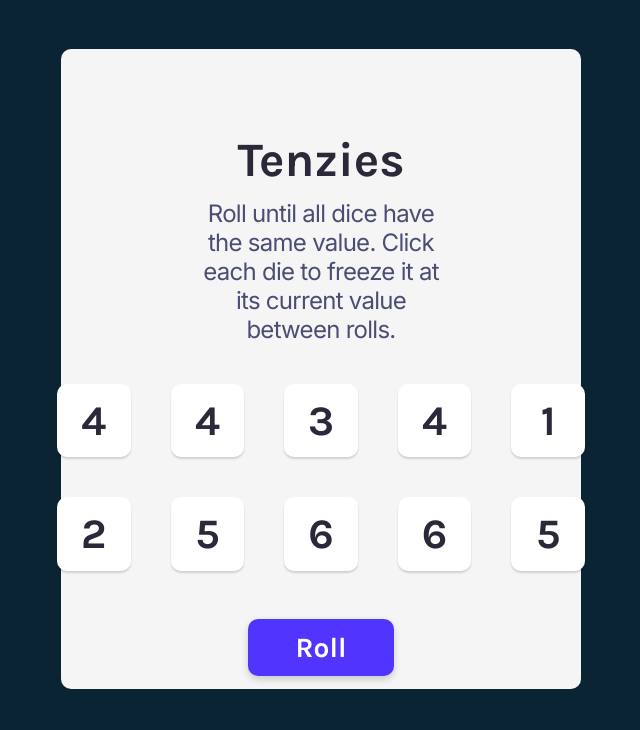
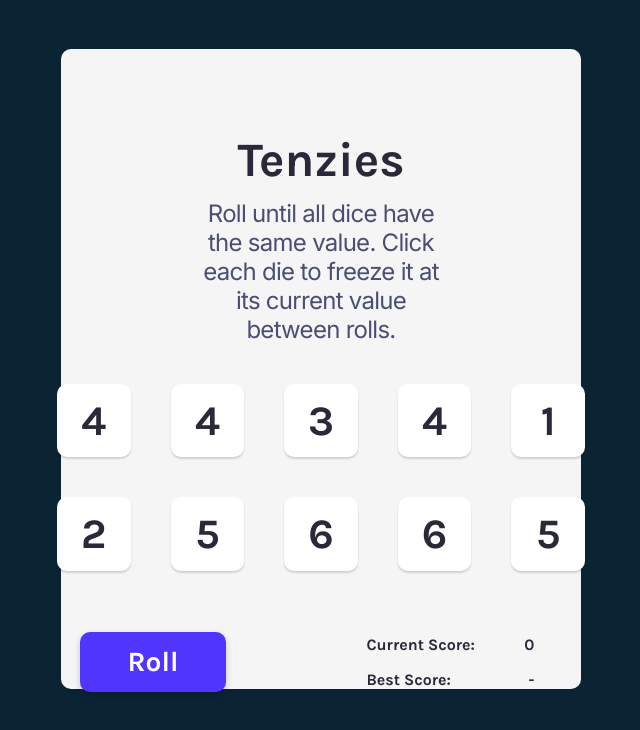
Before and after one commit to tohkev/Tenzies, a React (Create React App) app in the folder game-app/: page / in a window 1280 px wide. Shown: the top 730 px of the page, without its empty margins (319-959 px from the left). Built offline with nearby package versions, Linux system fonts and the light colour scheme.

Commit message:
implemented current and best scorekeeping

```diff
--- a/game-app/src/App.js
+++ b/game-app/src/App.js
@@ -6,8 +6,12 @@ import styles from './styles.css'
 export default function App() {
   const [diceValues, setDiceValues] = React.useState(getAllNewDice())
 
-  const [gameOver, setGameOver] = React.useState(false);
+  const [gameOver, setGameOver] = React.useState(false)
 
+  const [score, setScore] = React.useState({
+    'current': 0,
+    'best': localStorage.getItem('best') || 999999
+  })
 
   //generates an array of 10 random numbers between 1-6
   function getAllNewDice() {
@@ -34,6 +38,13 @@ export default function App() {
             die
         )
       })
+    })
+
+    setScore(prevScore => {
+      return {
+        ...prevScore,
+        current: prevScore.current + 1
+      }
     })
   }
 
@@ -66,17 +77,22 @@ export default function App() {
   function resetGame() {
     setDiceValues(getAllNewDice())
     setGameOver(false)
+    setScore({
+      current: 0,
+      best: JSON.parse(localStorage.getItem('best')) || 999999
+    })
   }
 
   React.useEffect(() => {
     function checkGameOver() {
       let res = diceValues.filter(die => die.value === diceValues[0].value)
       if (res.length === 10) {
+        localStorage.setItem('best', JSON.stringify(Math.min(score.current, score.best)))
         setGameOver(true);
       }
     }
     checkGameOver()
-  }, [diceValues])
+  }, [diceValues, score])
 
   return (
     <main className="game--container">
@@ -88,6 +104,16 @@ export default function App() {
       <section className="game--options">
         {!gameOver && <button className="game--roll-btn" onClick={handleRoll}>Roll</button>}
         {gameOver && <button className="game--reset-btn" onClick={resetGame}>Reset Game</button>}
+        <div className="game--score">
+          <div className="game--current-score">
+            <p>Current Score:</p>
+            <p>{score.current}</p>
+          </div>
+          <div className="game--best-score">
+            <p>Best Score:</p>
+            <p>{score.best < 999999 ? score.best : "-"}</p>
+          </div>
+        </div>
       </section>
     </main>
   )
--- a/game-app/src/styles.css
+++ b/game-app/src/styles.css
@@ -85,9 +85,9 @@ body {
     color: white;
     font-size: 1.75rem;
     font-family: inherit;
-    margin-top: 3rem;
     cursor: pointer;
     border: none;
+    height: 70%;
 }
 
 .game--roll-btn:hover, .game--reset-btn:hover {
@@ -98,3 +98,26 @@ body {
     font-size: 1.5rem;
     padding: 1rem 2rem;
 }
+
+.game--options {
+    display: flex;
+    margin-top: 3rem;
+    align-items: center;
+}
+
+.game--score {
+    margin-left: 7rem;
+    text-align: start;
+    width: 14rem;
+}
+
+.game--score > div {
+    margin: 1rem;
+    display: flex;
+    justify-content: space-between;
+}
+
+.game--score p {
+    display: inline;
+    margin: 0 0.75rem;
+}
```
